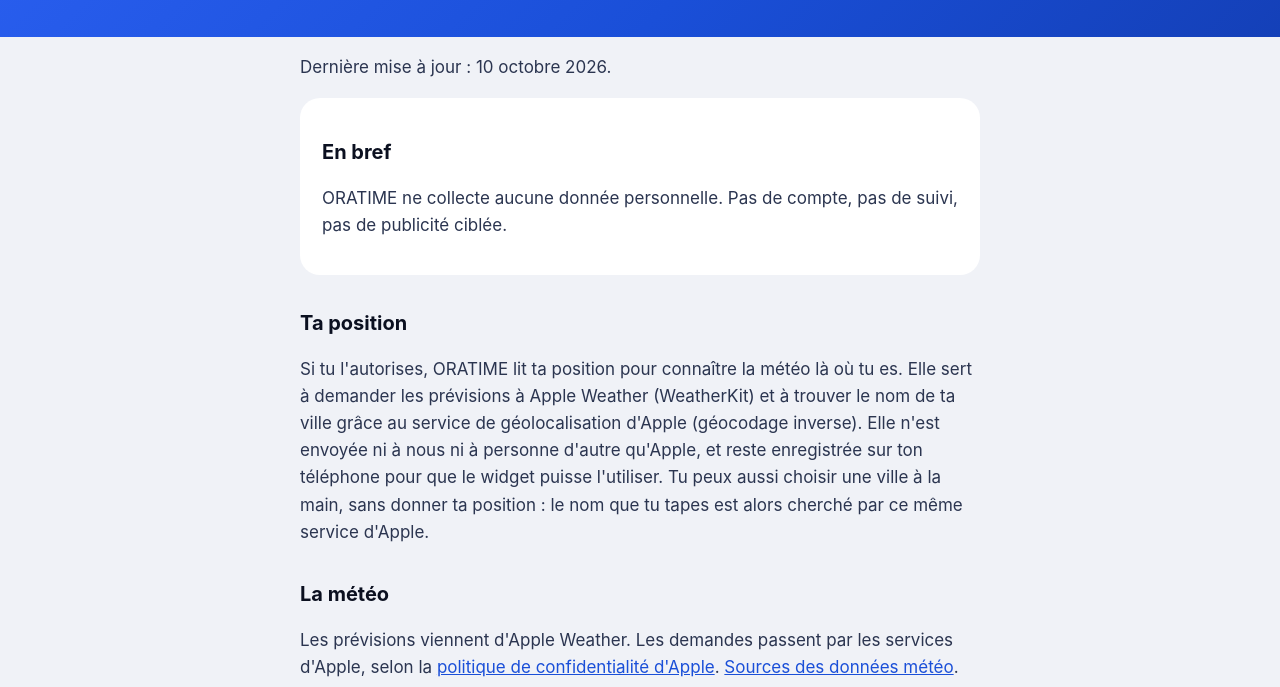
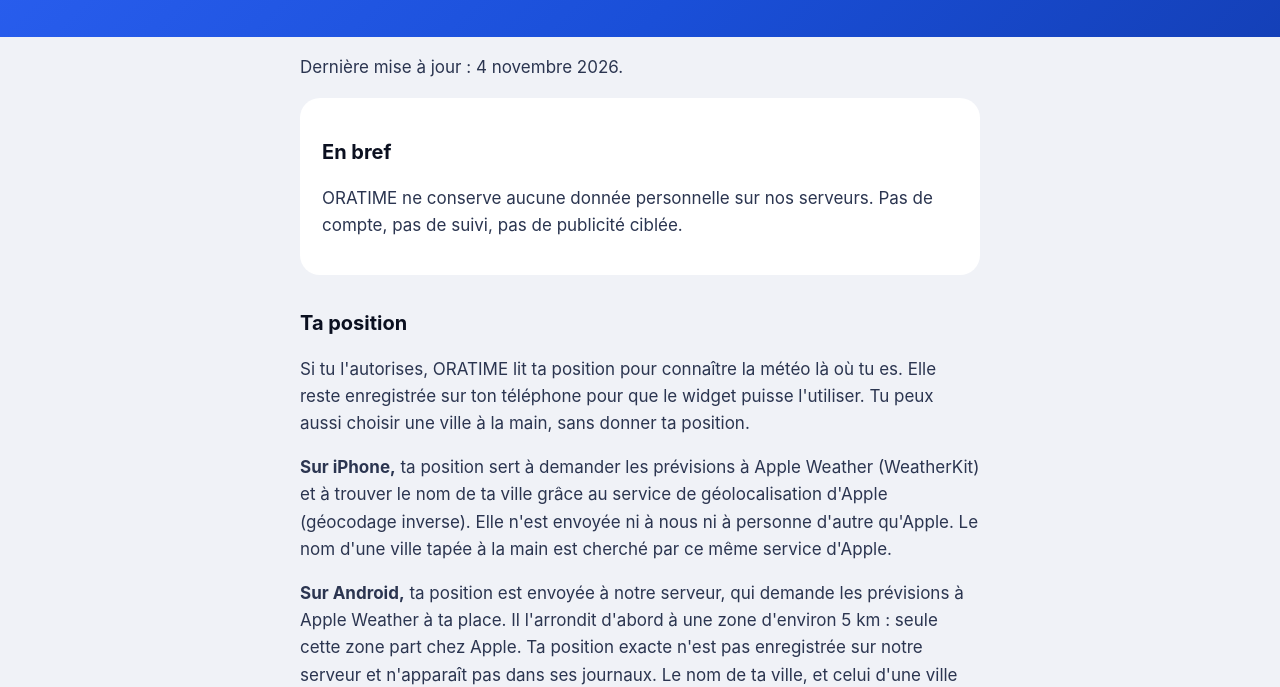
Before and after one commit to NoeDDC/oratime-site, a plain HTML site: page confidentialite.html in a window 1280 px wide. Shown: the part 114-801 px from the top of the page. Drawn offline with Linux system fonts and the light colour scheme.

Commit message:
ORATIME : confidentialité exacte sur Android ; ORAPLAN : prix annuel 34,99 EUR
La page disait la position envoyée seulement à Apple, or l'app Android passe par le relais du serveur ORAPACE (arrondi à 5 km, rien de conservé).

Co-Authored-By: Claude Opus 5.5 <noreply@anthropic.com>

```diff
--- a/confidentialite.html
+++ b/confidentialite.html
@@ -17,15 +17,17 @@ footer{color:var(--gris);font-size:14px;padding-bottom:40px}
 </style><title>ORATIME · Confidentialité</title></head><body>
 <header><div class="w"><div class="tag">ORATIME · par ORAPACE</div><h1>Politique de confidentialité</h1></div></header>
 <main class="w">
-<p>Dernière mise à jour : 10 octobre 2026.</p>
+<p>Dernière mise à jour : 4 novembre 2026.</p>
 <div class="carte">
 <h2>En bref</h2>
-<p>ORATIME ne collecte aucune donnée personnelle. Pas de compte, pas de suivi, pas de publicité ciblée.</p>
+<p>ORATIME ne conserve aucune donnée personnelle sur nos serveurs. Pas de compte, pas de suivi, pas de publicité ciblée.</p>
 </div>
 <h2>Ta position</h2>
-<p>Si tu l'autorises, ORATIME lit ta position pour connaître la météo là où tu es. Elle sert à demander les prévisions à Apple Weather (WeatherKit) et à trouver le nom de ta ville grâce au service de géolocalisation d'Apple (géocodage inverse). Elle n'est envoyée ni à nous ni à personne d'autre qu'Apple, et reste enregistrée sur ton téléphone pour que le widget puisse l'utiliser. Tu peux aussi choisir une ville à la main, sans donner ta position : le nom que tu tapes est alors cherché par ce même service d'Apple.</p>
+<p>Si tu l'autorises, ORATIME lit ta position pour connaître la météo là où tu es. Elle reste enregistrée sur ton téléphone pour que le widget puisse l'utiliser. Tu peux aussi choisir une ville à la main, sans donner ta position.</p>
+<p><strong>Sur iPhone,</strong> ta position sert à demander les prévisions à Apple Weather (WeatherKit) et à trouver le nom de ta ville grâce au service de géolocalisation d'Apple (géocodage inverse). Elle n'est envoyée ni à nous ni à personne d'autre qu'Apple. Le nom d'une ville tapée à la main est cherché par ce même service d'Apple.</p>
+<p><strong>Sur Android,</strong> ta position est envoyée à notre serveur, qui demande les prévisions à Apple Weather à ta place. Il l'arrondit d'abord à une zone d'environ 5 km : seule cette zone part chez Apple. Ta position exacte n'est pas enregistrée sur notre serveur et n'apparaît pas dans ses journaux. Le nom de ta ville, et celui d'une ville tapée à la main, sont cherchés par le service de géocodage de ton téléphone, en général fourni par Google.</p>
 <h2>La météo</h2>
-<p>Les prévisions viennent d'Apple Weather. Les demandes passent par les services d'Apple, selon la <a href="https://www.apple.com/fr/legal/privacy/">politique de confidentialité d'Apple</a>. <a href="https://weatherkit.apple.com/legal-attribution.html">Sources des données météo</a>.</p>
+<p>Les prévisions viennent d'Apple Weather. Les demandes passent par les services d'Apple (sur Android, par notre serveur d'abord), selon la <a href="https://www.apple.com/fr/legal/privacy/">politique de confidentialité d'Apple</a>. <a href="https://weatherkit.apple.com/legal-attribution.html">Sources des données météo</a>.</p>
 <h2>Tes réglages</h2>
 <p>Ta température idéale et tes horaires sont enregistrés uniquement sur ton téléphone. Supprimer l'app les efface.</p>
 <h2>Publicité</h2>
```
Also changed, not shown: oraplan-cgu.html (+1 -1 lines), oraplan-support.html (+1 -1 lines).
